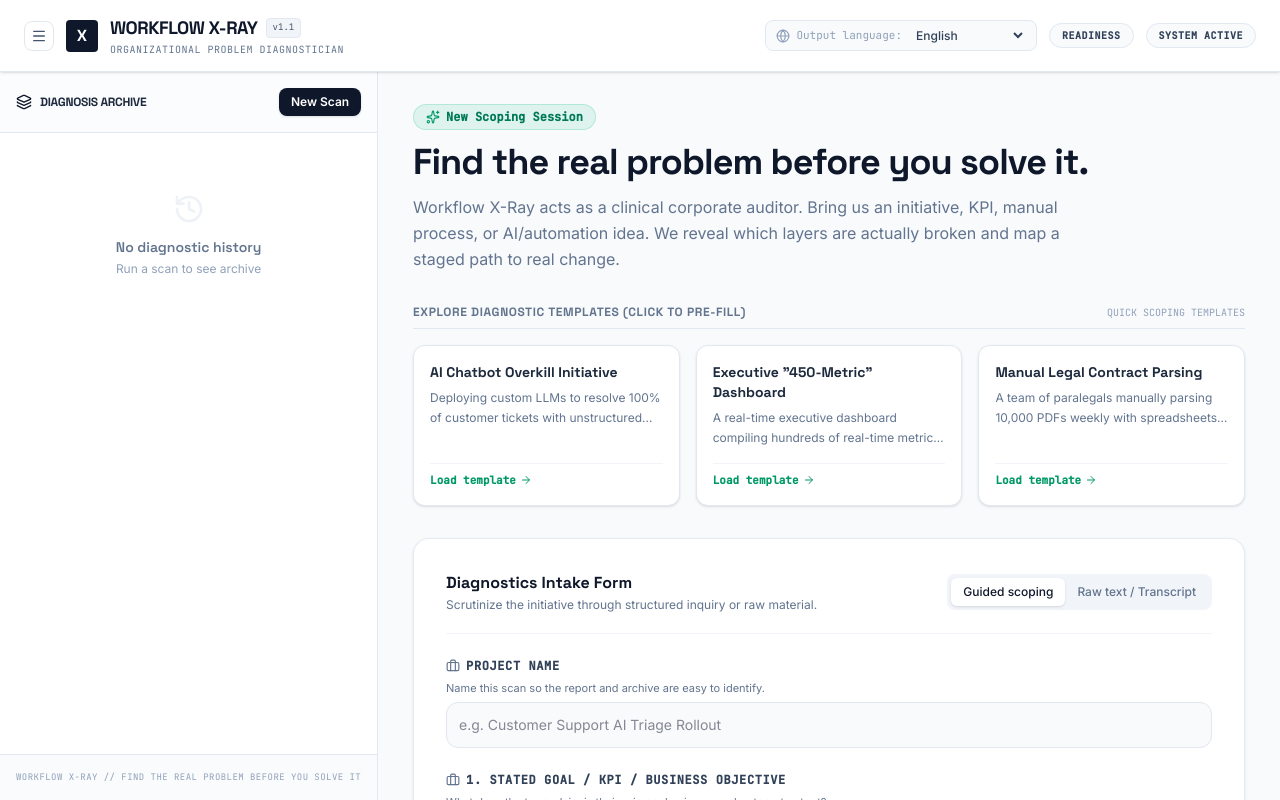
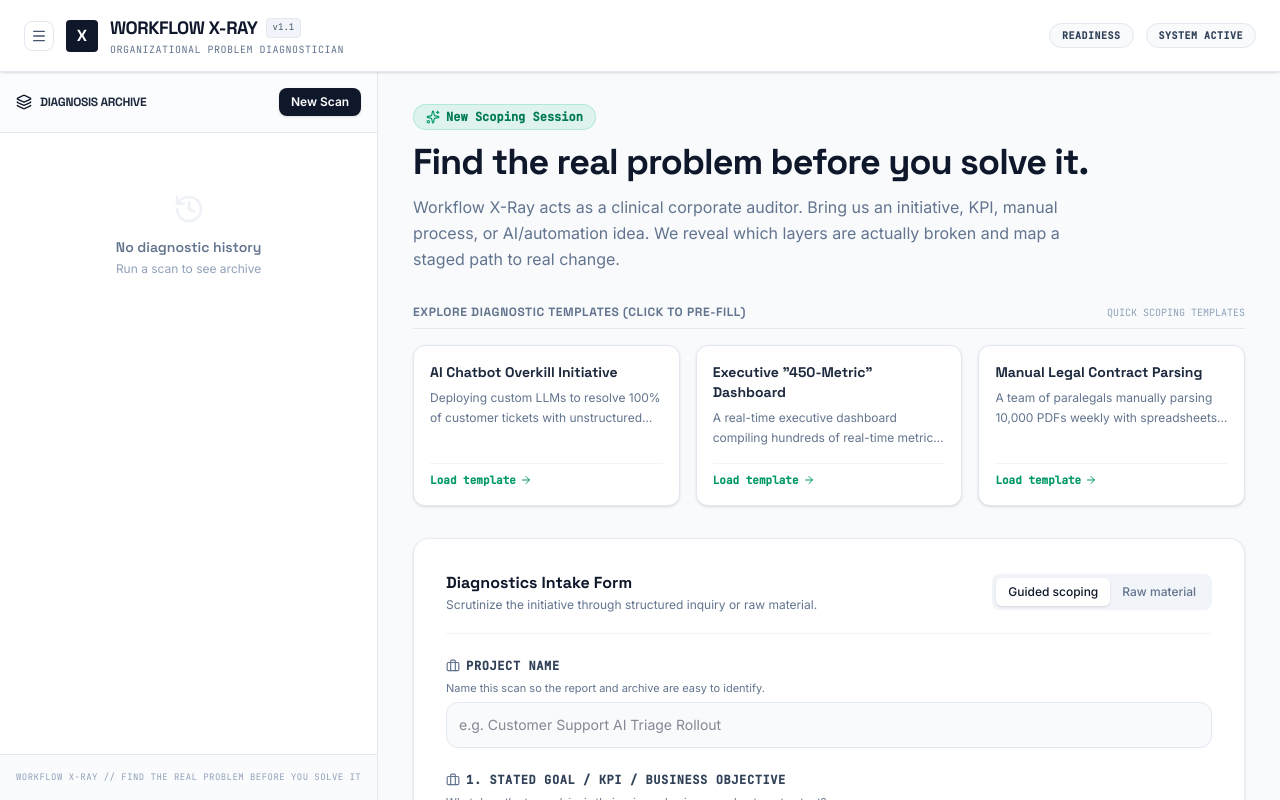
Before and after one commit to Azura-lee-code/workflow-x-ray, a React (Vite) app: page / in a window 1280 px wide. Built offline with nearby package versions, Linux system fonts and the light colour scheme.

Commit message:
Default reports to English output

```diff
--- a/src/App.tsx
+++ b/src/App.tsx
@@ -8,7 +8,6 @@ import {
   CheckCircle,
   HelpCircle,
   AlertTriangle,
-  Globe,
   PlusCircle,
   FileText,
   ChevronRight,
@@ -29,22 +28,9 @@ import {
 } from 'lucide-react';
 import { motion, AnimatePresence } from 'motion/react';
 import { ReportItem, DiagnosticResult } from './types';
-import { makeT } from './i18n';
 import ReportDashboard from './components/ReportDashboard';
 import ReportHistory from './components/ReportHistory';
 import VoiceInterview from './components/VoiceInterview';
-
-// Preset languages supported
-const LANGUAGES = [
-  { code: 'English', label: 'English' },
-  { code: 'Spanish', label: 'Español' },
-  { code: 'French', label: 'Français' },
-  { code: 'Japanese', label: '日本語' },
-  { code: 'German', label: 'Deutsch' },
-  { code: 'Portuguese', label: 'Português' },
-  { code: 'Chinese', label: '中文 (Simplified)' },
-  { code: 'Italian', label: 'Italiano' }
-];
 
 // High-fidelity pre-scanned consultant examples to explore instantly
 const EXAMPLES = [
@@ -93,8 +79,6 @@ export default function App() {
   // Application State
   const [history, setHistory] = useState<ReportItem[]>([]);
   const [currentReportId, setCurrentReportId] = useState<string | null>(null);
-  const [language, setLanguage] = useState<string>('English');
-  const t = makeT(language);
   const [inputMode, setInputMode] = useState<'standard' | 'guided'>('guided');
   const [projectName, setProjectName] = useState('');
 
@@ -266,7 +250,7 @@ export default function App() {
     ].filter(Boolean).join(' | ');
 
     const payload = {
-      language,
+      language: 'English',
       inputMode,
       userMaterial: inputMode === 'standard' ? userMaterial : '',
       optionalContext: contextStr,
@@ -299,7 +283,7 @@ export default function App() {
         title: normalizedProjectName,
         createdAt: new Date().toISOString(),
         input: {
-          language,
+          language: 'English',
           inputMode,
           userMaterial: userMaterial,
           projectName: normalizedProjectName,
@@ -393,23 +377,6 @@ export default function App() {
         </div>
 
         <div className="flex items-center gap-3">
-          {/* Preset Language Selector */}
-          <div className="flex items-center gap-1.5 bg-slate-50 border border-slate-200 px-2.5 py-1.5 rounded-lg text-xs text-slate-700">
-            <Globe className="h-3.5 w-3.5 text-slate-400" />
-            <span className="hidden md:inline text-[11px] font-mono text-slate-400 mr-1">Output language:</span>
-            <select
-              value={language}
-              onChange={(e) => setLanguage(e.target.value)}
-              className="bg-transparent border-none text-slate-700 focus:outline-none cursor-pointer font-medium"
-            >
-              {LANGUAGES.map((lang) => (
-                <option key={lang.code} value={lang.code} className="bg-white text-slate-800">
-                  {lang.label}
-                </option>
-              ))}
-            </select>
-          </div>
-
           {/* Criticality & Online Badge */}
           <div className="px-3 py-1 bg-slate-50 text-slate-700 text-[10px] font-bold rounded-full border border-slate-200 font-mono tracking-wider hidden sm:block">
             READINESS
@@ -670,7 +637,7 @@ export default function App() {
                             : 'text-slate-500 hover:text-slate-900'
                         }`}
                       >
-                        {t('form.guided')}
+                        Guided scoping
                       </button>
                       <button
                         type="button"
@@ -681,7 +648,7 @@ export default function App() {
                             : 'text-slate-500 hover:text-slate-900'
                         }`}
                       >
-                        {t('form.raw')}
+                        Raw material
                       </button>
                     </div>
                   </div>
@@ -906,7 +873,7 @@ export default function App() {
                     <div className="grid grid-cols-1 md:grid-cols-3 gap-4">
                       {/* Industry */}
                       <div className="space-y-1">
-                        <span className="text-[10px] text-slate-400 uppercase font-mono">{t('ctx.industry')}</span>
+                        <span className="text-[10px] text-slate-400 uppercase font-mono">Industry</span>
                         <input
                           type="text"
                           value={industry}
@@ -918,7 +885,7 @@ export default function App() {
 
                       {/* Org Size */}
                       <div className="space-y-1">
-                        <span className="text-[10px] text-slate-400 uppercase font-mono">{t('ctx.orgSize')}</span>
+                        <span className="text-[10px] text-slate-400 uppercase font-mono">Organization Size</span>
                         <input
                           type="text"
                           value={orgSize}
@@ -930,15 +897,15 @@ export default function App() {
 
                       {/* Risk Appetite */}
                       <div className="space-y-1">
-                        <span className="text-[10px] text-slate-400 uppercase font-mono">{t('ctx.risk')}</span>
+                        <span className="text-[10px] text-slate-400 uppercase font-mono">Risk Appetite</span>
                         <select
                           value={riskAppetite}
                           onChange={(e) => setRiskAppetite(e.target.value)}
                           className="w-full bg-slate-50 border border-slate-200 rounded-lg p-2 text-xs focus:outline-none focus:border-slate-950 focus:ring-1 focus:ring-slate-950 focus:bg-white text-slate-900 transition-colors cursor-pointer"
                         >
-                          <option value="Conservative">{t('ctx.conservative')}</option>
-                          <option value="Moderate">{t('ctx.moderate')}</option>
-                          <option value="Aggressive">{t('ctx.aggressive')}</option>
+                          <option value="Conservative">Conservative</option>
+                          <option value="Moderate">Moderate</option>
+                          <option value="Aggressive">Aggressive</option>
                         </select>
                       </div>
                     </div>
@@ -955,7 +922,7 @@ export default function App() {
                       className="bg-slate-900 hover:bg-slate-800 text-white font-display font-semibold text-xs uppercase tracking-wider px-6 py-3 rounded-xl transition-all shadow-md flex items-center gap-2 cursor-pointer border border-slate-800"
                     >
                       <Play className="h-4 w-4 fill-current" />
-                      {t('form.run')}
+                      Run Diagnostic
                     </button>
                   </div>
 
@@ -967,7 +934,7 @@ export default function App() {
           <AnimatePresence>
             {isVoiceInterviewOpen && (
               <VoiceInterview
-                language={language}
+                language="English"
                 onSaveTranscript={handleSaveVoiceTranscript}
                 onClose={() => setIsVoiceInterviewOpen(false)}
               />
--- a/src/i18n.ts
+++ /dev/null
@@ -1,78 +0,0 @@
-// Lightweight UI internationalization for the three core demo languages.
-// Diagnosis output and the voice interview already follow the selected
-// `language` (handled by Gemini). This covers the UI shell only.
-// Any language other than Chinese/Japanese falls back to English UI.
-
-type Lang = 'en' | 'zh' | 'ja';
-
-export function langCode(language: string): Lang {
-  if (language === 'Chinese') return 'zh';
-  if (language === 'Japanese') return 'ja';
-  return 'en';
-}
-
-type Entry = { en: string; zh: string; ja: string };
-
-const DICT: Record<string, Entry> = {
-  'header.tagline': {
-    en: 'Organizational Problem Diagnostician',
-    zh: '组织问题诊断师',
-    ja: '組織課題診断官',
-  },
-  'header.outputLang': { en: 'Output language:', zh: '输出语言:', ja: '出力言語:' },
-
-  'hero.title': {
-    en: 'Find the real problem before you solve it.',
-    zh: '先找到真正的问题，再去解决。',
-    ja: '解決する前に、本当の課題を見極める。',
-  },
-  'hero.desc': {
-    en: 'Workflow X-Ray acts as a clinical corporate auditor. Bring us an initiative, KPI, manual process, or AI/automation idea. We reveal which layers are actually broken and map a staged path to real change.',
-    zh: 'Workflow X-Ray 像一位临床式的企业诊断师。带上你的项目、KPI、手动流程或 AI/自动化想法，我们会揭示哪一层真正出了问题，并给出分阶段的变革路径。',
-    ja: 'Workflow X-Ray は臨床的な企業診断官として機能します。施策・KPI・手作業プロセス・AI/自動化のアイデアをお持ちください。どの層が実際に壊れているかを明らかにし、段階的な変革への道筋を示します。',
-  },
-
-  'templates.heading': {
-    en: 'Explore Diagnostic Templates (Click to Pre-fill)',
-    zh: '诊断模板（点击预填）',
-    ja: '診断テンプレート（クリックで入力）',
-  },
-  'templates.quick': { en: 'Quick Scoping templates', zh: '快速诊断模板', ja: 'クイックスコーピング' },
-  'templates.load': { en: 'Load template', zh: '加载模板', ja: 'テンプレートを読み込む' },
-
-  'form.title': { en: 'Diagnostics Intake Form', zh: '诊断输入表单', ja: '診断インテークフォーム' },
-  'form.subtitle': {
-    en: 'Scrutinize the initiative through structured inquiry or raw material.',
-    zh: '通过结构化提问或原始材料审视这个项目。',
-    ja: '構造化された質問または生の資料で施策を精査します。',
-  },
-  'form.guided': { en: 'Guided scoping', zh: '引导式', ja: 'ガイド式' },
-  'form.raw': { en: 'Raw text / Transcript', zh: '原始文本 / 记录', ja: '生テキスト / 記録' },
-  'form.run': { en: 'Run Clinical Scan', zh: '运行诊断扫描', ja: '診断スキャンを実行' },
-
-  'ctx.industry': { en: 'Industry', zh: '行业', ja: '業界' },
-  'ctx.orgSize': { en: 'Organization Size', zh: '组织规模', ja: '組織規模' },
-  'ctx.risk': { en: 'Risk Appetite', zh: '风险偏好', ja: 'リスク許容度' },
-  'ctx.conservative': { en: 'Conservative', zh: '保守', ja: '保守的' },
-  'ctx.moderate': { en: 'Moderate', zh: '适中', ja: '中程度' },
-  'ctx.aggressive': { en: 'Aggressive', zh: '激进', ja: '積極的' },
-
-  'tab.mirror': { en: 'The Mirror', zh: '镜像', ja: 'ミラー' },
-  'tab.direction': { en: 'Direction Suitability', zh: '方向适配', ja: '方向性の妥当性' },
-  'tab.execution': { en: 'Operational Readiness', zh: '执行准备度', ja: '実行準備状況' },
-  'tab.alignment': { en: 'Alignment Dynamics', zh: '各方一致性', ja: '連携の力学' },
-  'tab.facts': { en: 'Extracted Facts & Audit', zh: '事实提取与审计', ja: '事実抽出と監査' },
-  'tab.reform': { en: 'Reform Roadmap', zh: '变革路线图', ja: '改革ロードマップ' },
-  'tab.brief': { en: 'Executive Brief', zh: '决策摘要', ja: 'エグゼクティブブリーフ' },
-
-  'voice.launch': { en: 'Launch Voice Scoper', zh: '启动语音访谈', ja: '音声面談を開始' },
-};
-
-export function makeT(language: string) {
-  const code = langCode(language);
-  return (key: string): string => {
-    const e = DICT[key];
-    if (!e) return key;
-    return e[code] || e.en;
-  };
-}
```
